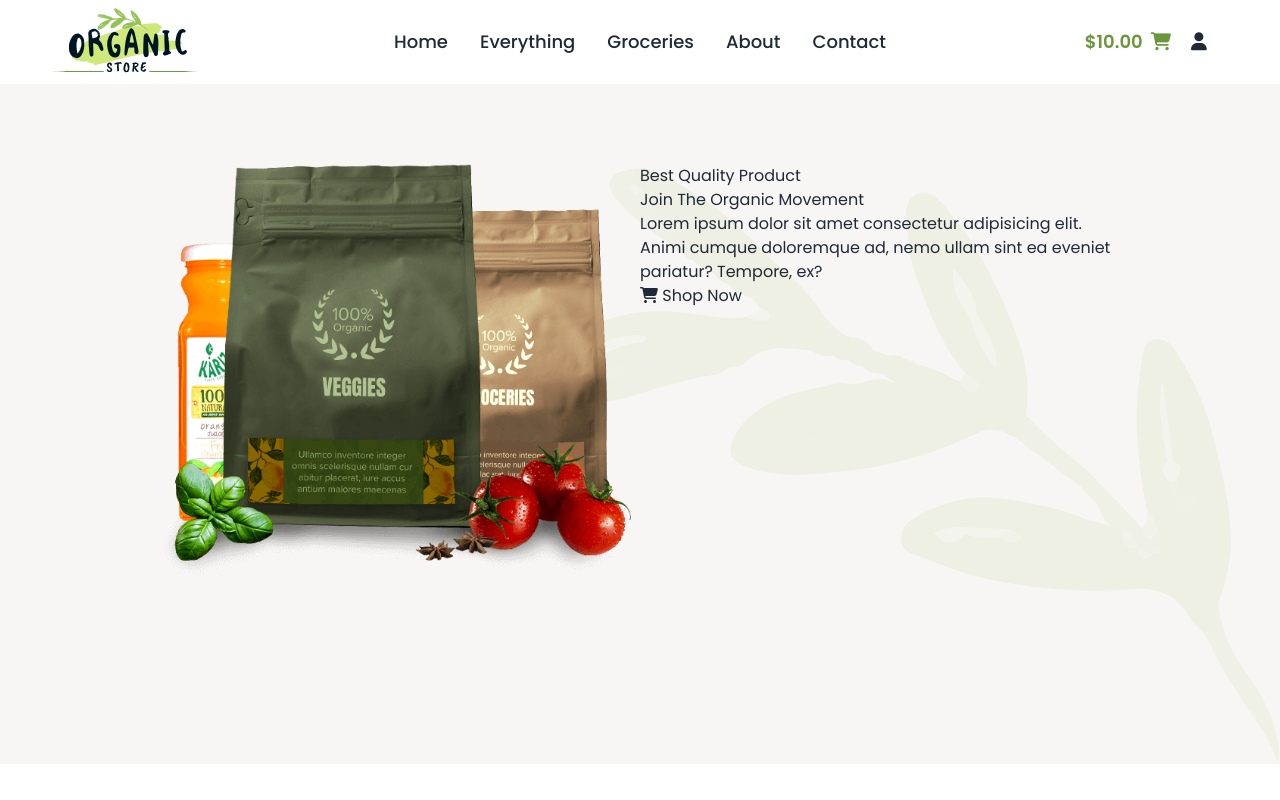
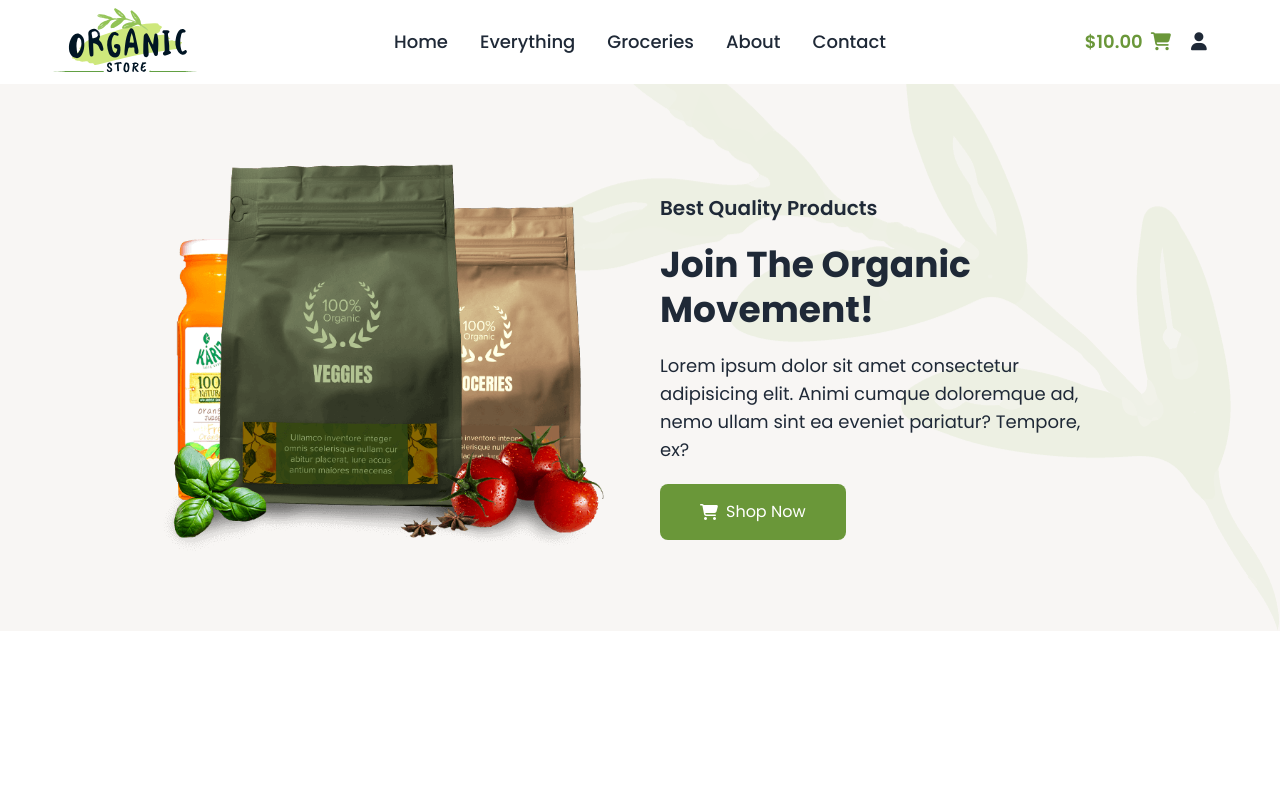
Before and after one commit to rownakabdullahomi/Organic_Food_Tailwind_DaisyUI, a plain HTML site: page index.html in a window 1280 px wide. Drawn offline with nearby package versions, Linux system fonts and the light colour scheme.

Commit message:
banner done

```diff
--- a/index.html
+++ b/index.html
@@ -80,7 +80,7 @@
 
 
                     <div class="dropdown">
-                        <div tabindex="0" role="button" class="btn text-black bg-primary lg:hidden">
+                        <div tabindex="0" role="button" class="btn text-black bg-accent lg:hidden">
                             <i class="fa-solid fa-bars"></i>
                         </div>
                         <ul tabindex="0"
@@ -103,18 +103,18 @@
         </nav>
 
         <!-- Banner Section Starts -->
-         <section class="h-[85vh] bg-leaf1 bg-no-repeat bg-right-bottom">
+         <section class="bg-leaf1 bg-no-repeat bg-right-bottom">
             <div class="h-full w-full bg-body bg-opacity-90">
-                <div class="lg:w-9/12 mx-auto py-20 flex">
+                <div class="lg:w-9/12 mx-auto py-20 flex sm:flex-row flex-col items-center md:gap-10">
                     <div class="flex-1">
                         <img src="images/bannerbg.png" alt="">
                     </div>
-                    <div class="flex-1">
-                        <h4>Best Quality Product</h4>
-                        <h1>Join The Organic Movement</h1>
-                        <p>Lorem ipsum dolor sit amet consectetur adipisicing elit. Animi cumque doloremque ad, nemo ullam sint ea eveniet pariatur? Tempore, ex?</p>
-                        <div>
-                            <button>
+                    <div class="flex-1 sm:text-left text-center mx-2">
+                        <h4 class="text-xl font-semibold my-5">Best Quality Products</h4>
+                        <h1 class="text-4xl font-bold leading-tight">Join The Organic Movement!</h1>
+                        <p class="my-5 text-lg">Lorem ipsum dolor sit amet consectetur adipisicing elit. Animi cumque doloremque ad, nemo ullam sint ea eveniet pariatur? Tempore, ex?</p>
+                        <div class="flex sm:justify-start justify-center">
+                            <button class="flex items-center gap-2   rounded-lg hover:bg-primary bg-accent text-white px-10 py-4">
                                 <i class="fa-solid fa-cart-shopping"></i>
                                 <span>Shop Now</span>
                             </button>
```
